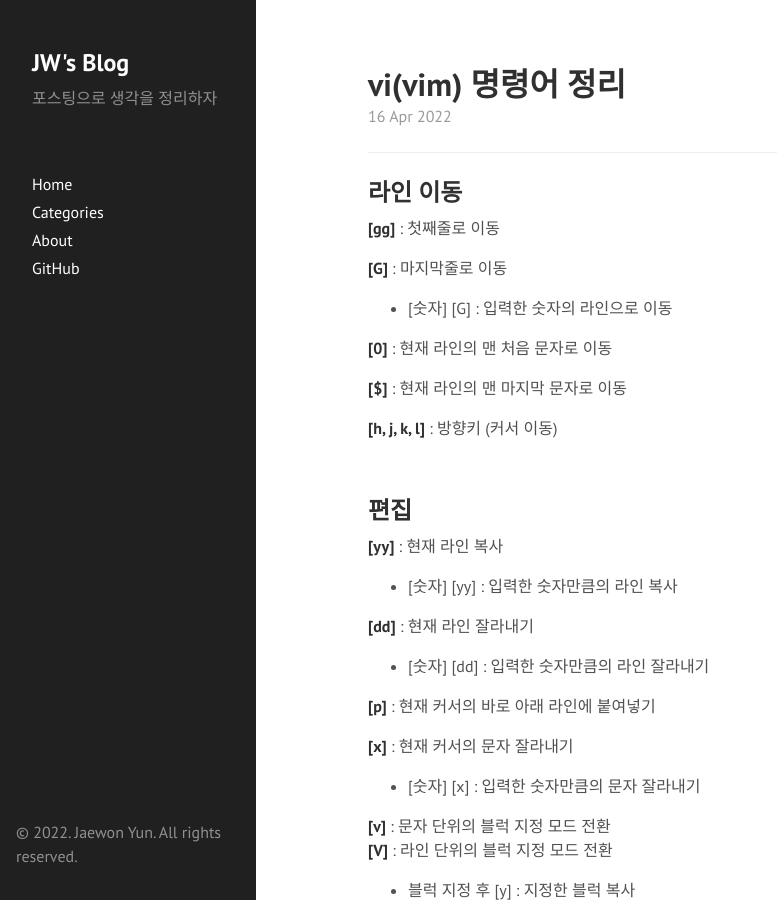
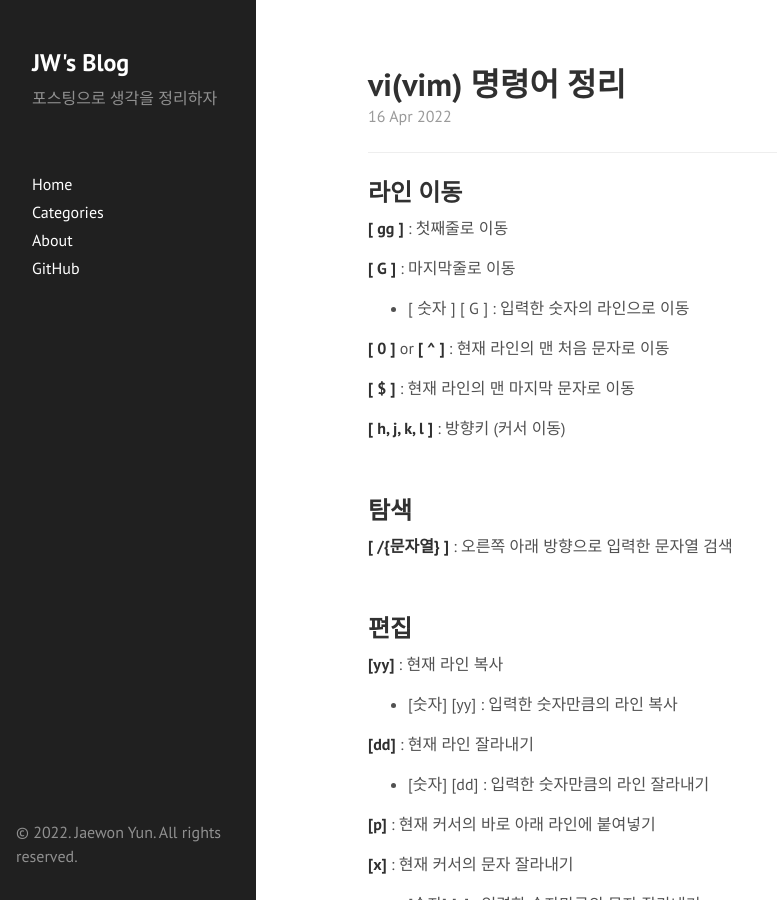
Before and after one commit to woin2ee/woin2ee.github.io, a Jekyll site: the page built from _posts/2022./2022-04-16-vi-shortcut.md, in a window 1280 px wide and 900 px high. Shown: the whole window, without its empty margins (0-777 px from the left). Built offline with Jekyll 4.4.1, drawn with Linux system fonts in a browser that asks for light colours.

Commit message:
Update post

```diff
--- a/_posts/2022./2022-04-16-vi-shortcut.md
+++ b/_posts/2022./2022-04-16-vi-shortcut.md
@@ -9,17 +9,23 @@ categories: Posts
 
 ## 라인 이동
 
-**[gg]** : 첫째줄로 이동
+**[ gg ]** : 첫째줄로 이동
 
-**[G]** : 마지막줄로 이동
+**[ G ]** : 마지막줄로 이동
 
-- [숫자] [G] : 입력한 숫자의 라인으로 이동
+- [ 숫자 ] [ G ] : 입력한 숫자의 라인으로 이동
 
-**[0]** : 현재 라인의 맨 처음 문자로 이동
+**[ 0 ]** or **[ ^ ]** : 현재 라인의 맨 처음 문자로 이동
 
-**[$]** : 현재 라인의 맨 마지막 문자로 이동
+**[ $ ]** : 현재 라인의 맨 마지막 문자로 이동
 
-**[h, j, k, l]** : 방향키 (커서 이동)
+**[ h, j, k, l ]** : 방향키 (커서 이동)
+
+&nbsp;
+
+## 탐색
+
+**[ /{문자열} ]** : 오른쪽 아래 방향으로 입력한 문자열 검색
 
 &nbsp;
 
```
